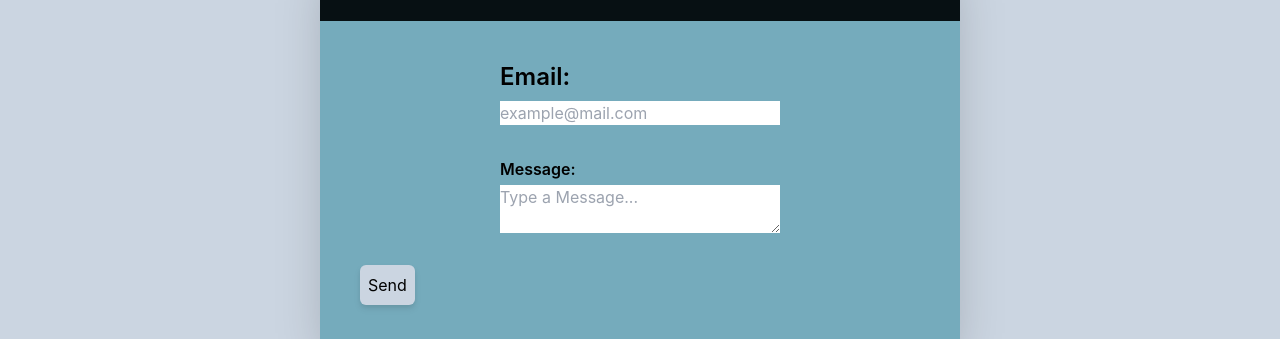
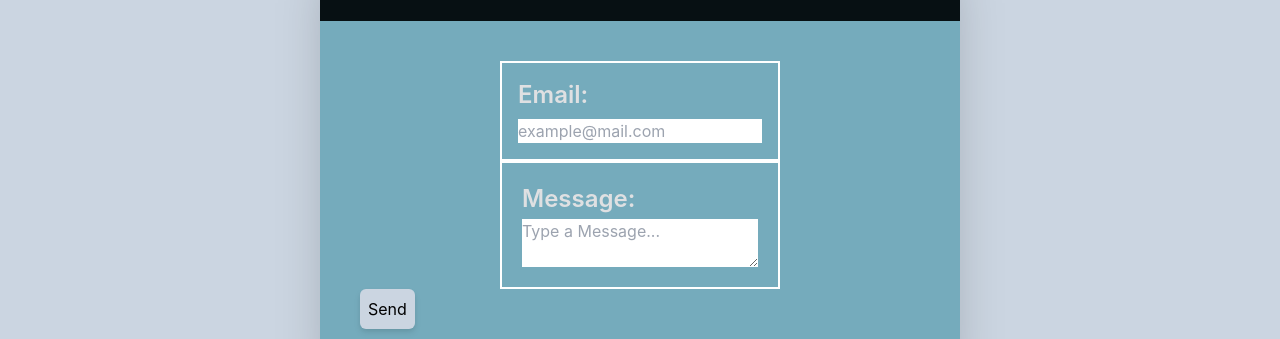
Before and after one commit to AMore080/alexandermorenoreact, a React (Create React App) app: page /contactme in a window 1280 px wide. Shown: the part 179-518 px from the top of the page. Built offline with nearby package versions, Linux system fonts and the light colour scheme.

Commit message:
contact page visual changes

```diff
--- a/src/pages/Contact.js
+++ b/src/pages/Contact.js
@@ -23,13 +23,13 @@ class Contact extends React.Component{
                     <h2 class="lg:text-5xl p-4 font-bold mx-1 shadow-3xl z-20 text-silverGray flex-1">Contact Me</h2>
                         <div class="flex flex-col bg-greenSea justify-center p-10">
                             <form action="https://formsubmit.co/alexmore080@gmail.com" method="POST">
-                                <div class="w-full md:w-1/2 mx-auto">
-                                    <label for="email" class="block text-2xl font-semibold">Email:</label>
+                                <div class="w-full md:w-1/2 mx-auto border-white border-white border-2 p-4">
+                                    <label for="email" class="block text-2xl font-semibold text-silverGray">Email:</label>
                                     <input type="text" class="mt-2 block w-full" name="email" placeholder="example@mail.com" required/>
                                     <input type="hidden" name="_next" value="https://alexmreact.herokuapp.com/thanks" />
                                 </div>
-                                <div class="py-8 w-full md:w-1/2 mx-auto">
-                                    <label for="post" class="form-label block font-semibold">Message:</label>
+                                <div class="w-full md:w-1/2 mx-auto border-white border-white border-2 p-5">
+                                    <label for="post" class="form-label text-2xl block font-semibold text-silverGray">Message:</label>
                                     <textarea type="text" class="mt-1 block w-full" name="message" placeholder="Type a Message..." required></textarea>
                                 </div>
                                 <div class="justify-center">
```
